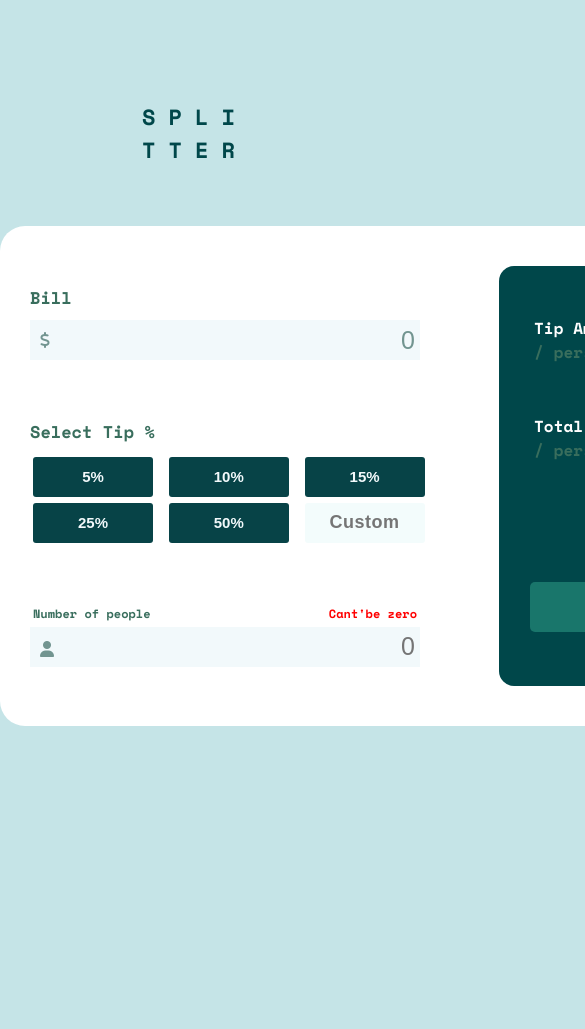
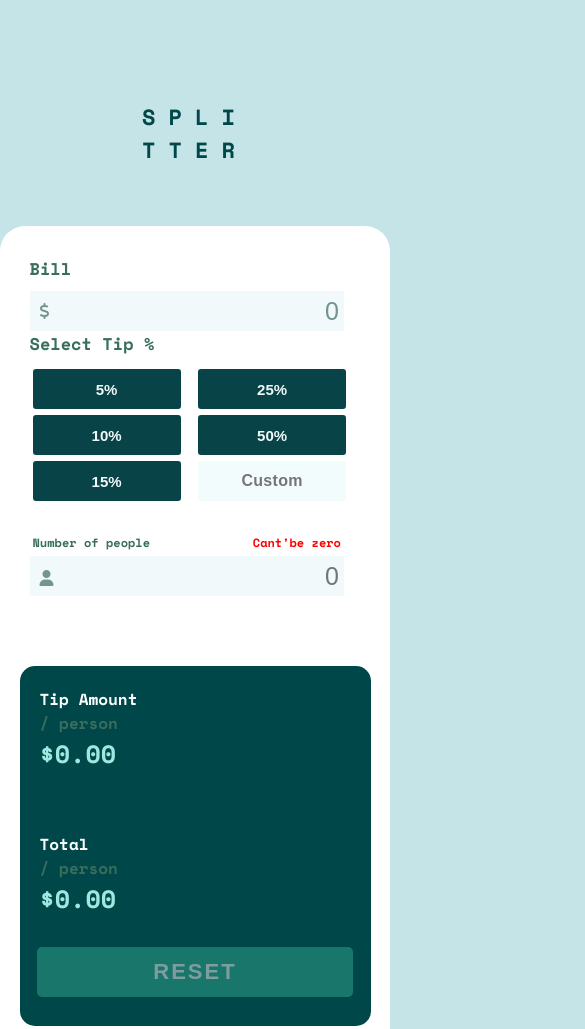
Before and after one commit to AmrAmrA/Tip_Calculator_App, a plain HTML site: page index.html in a window 390 px wide. Shown: the top 1029 px of the page, 585 px wide, since content can reach past the window. Before the commit the page ends 844 px from the top, so only its background shows below. Drawn offline with nearby package versions, Linux system fonts and the light colour scheme.

Commit message:
add responsive design

```diff
--- a/style.css
+++ b/style.css
@@ -74,9 +74,8 @@ body {
 }
 
 .bill__input:hover {
-  border: 2px solid  hsl(172, 67%, 45%);
+  border: 2px solid hsl(172, 67%, 45%);
 }
-
 
 .dollar__sign {
   position: absolute;
@@ -133,6 +132,7 @@ body {
   letter-spacing: 0.5px;
   text-align: right;
   padding: 0px 10px;
+  cursor: pointer;
 }
 
 .values__ranges input::placeholder {
@@ -140,10 +140,8 @@ body {
 }
 
 .values__ranges input:hover {
-  border: 2px solid  hsl(172, 67%, 45%);
-
+  border: 2px solid hsl(172, 67%, 45%);
 }
-
 
 .people__input {
   width: 390px;
@@ -160,7 +158,6 @@ body {
 .people__input:hover {
   border: 2px solid red;
 }
-
 
 .user__face {
   position: absolute;
@@ -218,7 +215,8 @@ body {
   color: white;
   font-weight: 900;
 }
-.total__person, .tip__person {
+.total__person,
+.tip__person {
   color: #396e5d;
   font-weight: 900;
 }
@@ -243,3 +241,100 @@ body {
   background-color: #9fe8e0;
   color: #28726b;
 }
+
+/* Responsive part  */
+
+@media screen and (max-width: 950px) {
+  .calculator__block {
+    width: 600px;
+  }
+
+  .totals_calculation,
+  .operations__block {
+    width: 300px;
+  }
+
+  .totals_calculation {
+    margin: 40px 10px;
+  }
+  .operations__block {
+    padding: 30px 10px;
+  }
+
+  .bill__input,
+  .people__input,
+  .people__textes {
+    width: 250px;
+  }
+  .values__ranges {
+    flex-direction: row;
+  }
+  .values__ranges button,
+  .values__ranges input {
+    width: 100px;
+  }
+
+  .values__ranges input {
+    padding: 0px 10px;
+    letter-spacing: 0.3px;
+    font-size: 16px;
+  }
+  .amount__block,
+  .total__block {
+    flex-direction: column;
+    margin: 21px 0px 60px 20px;
+  }
+
+  .amount__numbers p,
+  .total__numbers p {
+    font-weight: 900;
+    font-size: 25px;
+    margin-top: 0px;
+  }
+
+  .button__reset {
+    width: 230px;
+    height: 40px;
+    font-size: 16px;
+    margin: 100px auto 0px auto;
+  }
+}
+
+@media screen and (max-width: 600px) {
+  .calculator__block {
+    flex-direction: column;
+    align-items: center;
+    width: 100%;
+    height: 90%;
+  }
+  .operations__block {
+    width: 90%;
+  }
+  .totals_calculation {
+    height: 360px;
+    width: 90%;
+  }
+  .total__block {
+    margin: 21px 0px 30px 20px;
+  }
+  .bill__input, .people__input, .people__textes {
+    width: 95%;
+  }
+  .tips__values {
+    width: 100%;
+  }
+  .values__ranges {
+    margin-bottom: 30px;
+    flex-direction: row;
+  }
+  .values__ranges button,
+  .values__ranges input {
+    width: 38vw;
+  }
+  .button__reset {
+    margin: 0px auto;
+    width: 90%;
+    height: 50px;
+    font-size: 22px;
+  }
+}
```
